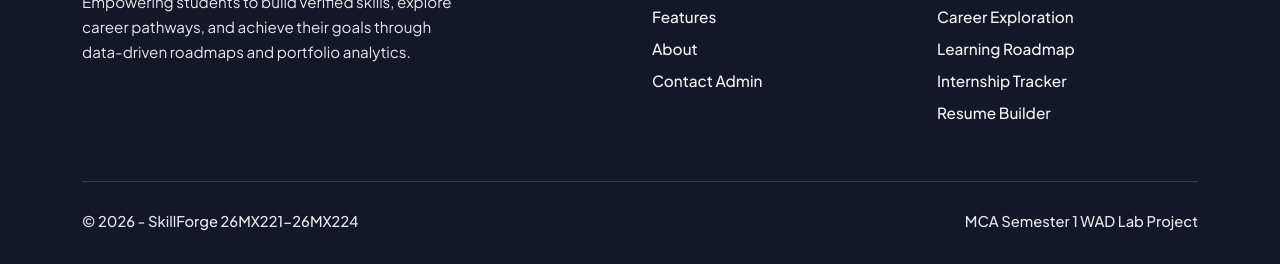
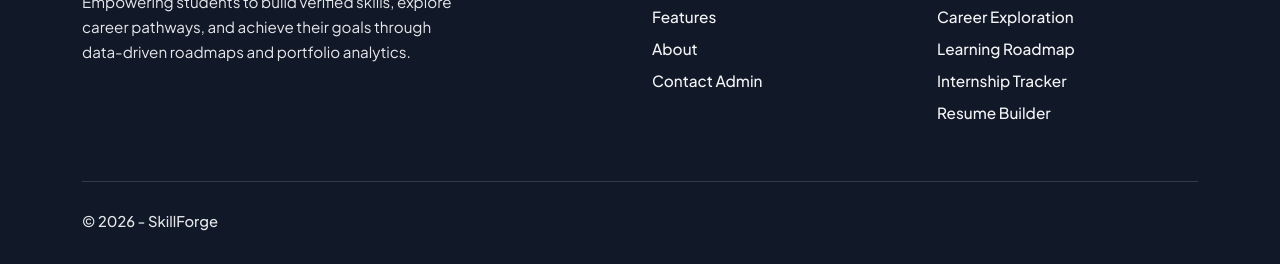
Before and after one commit to Sofiyaleo/Skill-Forge, a website: page public/index.html in a window 1280 px wide. Shown: the part 1987-2251 px from the top of the page. Drawn offline with nearby package versions, Linux system fonts and the light colour scheme.

Commit message:
Modified index page

```diff
--- a/public/index.html
+++ b/public/index.html
@@ -270,8 +270,7 @@
       </div>
 
       <div class="footer-bottom">
-        <div>&copy; 2026 - SkillForge 26MX221-26MX224</div>
-        <div>MCA Semester 1 WAD Lab Project</div>
+        <div>&copy; 2026 - SkillForge</div>
       </div>
     </div>
   </footer>
```
